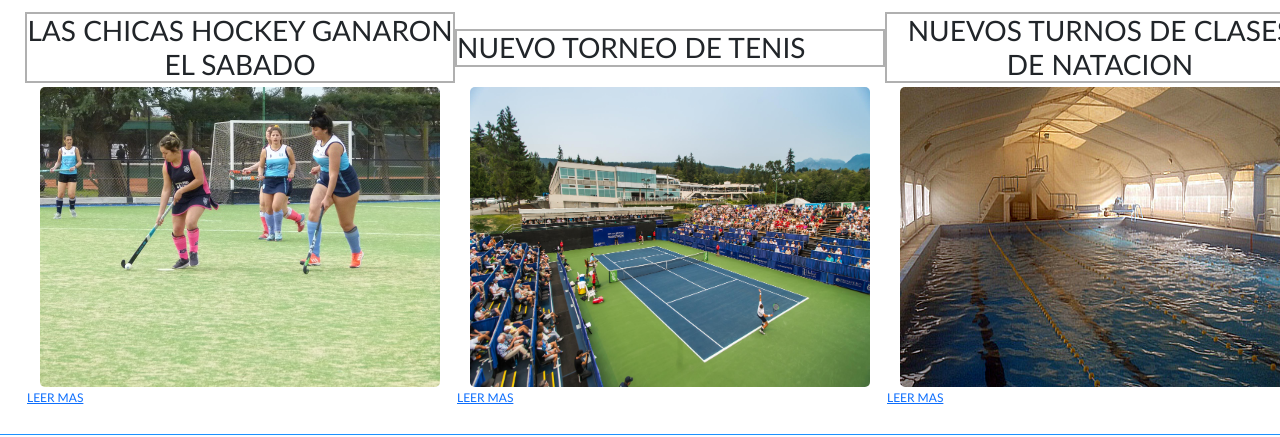
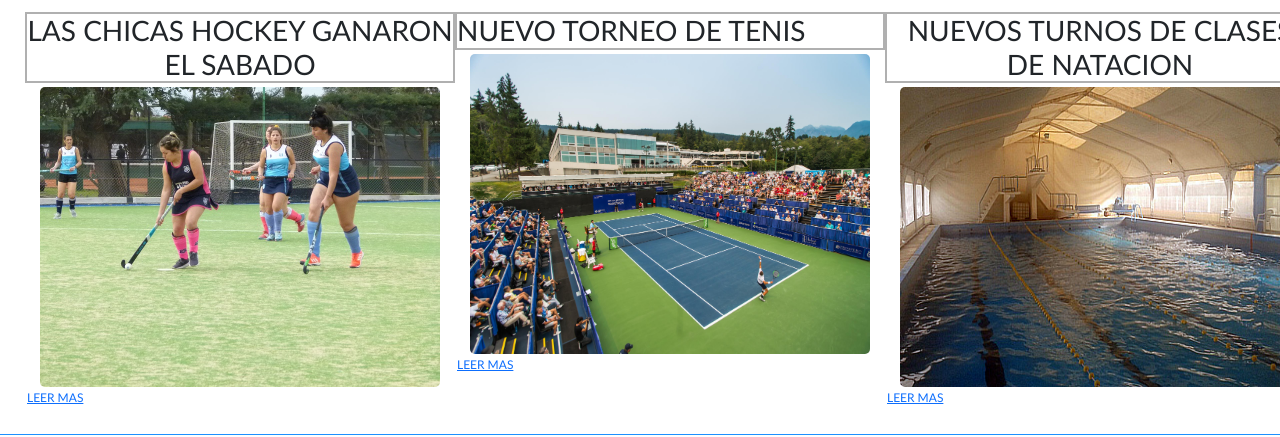
Before and after one commit to PepeFrego/Work, a plain HTML site: page index.html in a window 1280 px wide. Shown: the part 160-597 px from the top of the page. Drawn offline with nearby package versions, Linux system fonts and the light colour scheme.

Commit message:
borrado cambios a notice2

```diff
--- a/style.css
+++ b/style.css
@@ -88,11 +88,11 @@ a{
     height:300px;
     width: 400px;
     border-radius: 5px;
-    margin-top: 20px;
+    margin-top: 4px;
 }
 .notice2 h3{
     display: flex;
-    margin-top: 4%;
+
 }
 .notice3 img{
     margin: 15px;
```
